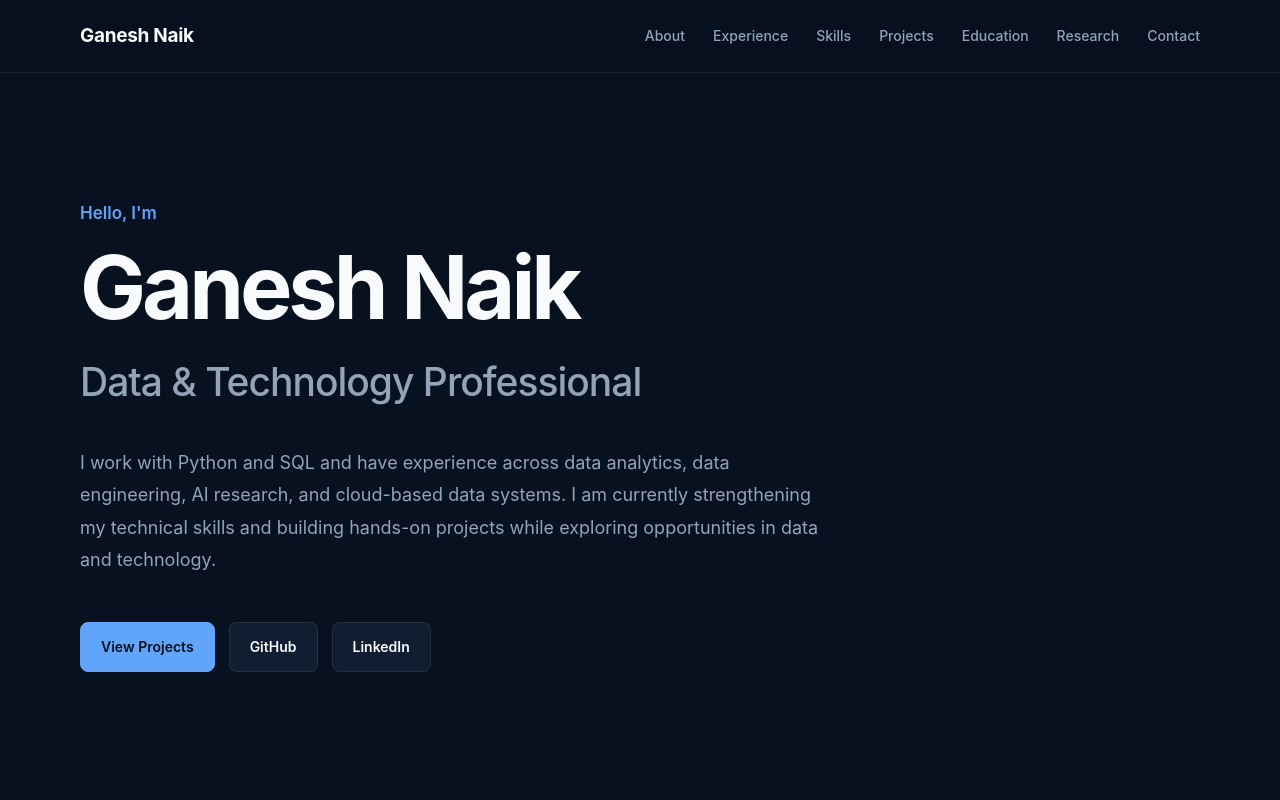
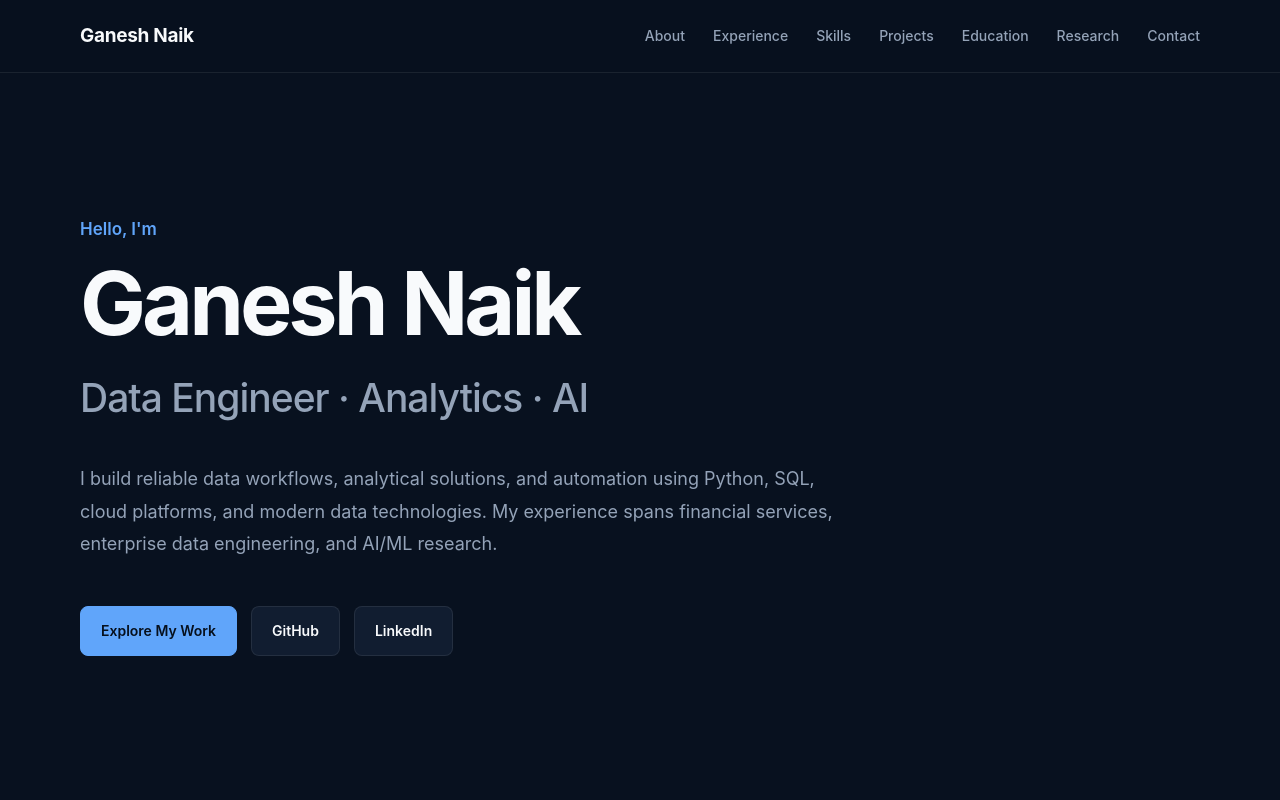
Before and after one commit to gnaik15/gnaik15.github.io, a plain HTML site: page index.html in a window 1280 px wide. Shown: the top 800 px of the page. Drawn offline with Linux system fonts and the light colour scheme.

Commit message:
Refine professional portfolio hero

```diff
--- a/index.html
+++ b/index.html
@@ -35,19 +35,19 @@
 
         <h1>Ganesh Naik</h1>
 
-        <h2>Data & Technology Professional</h2>
+        <h2>Data Engineer · Analytics · AI</h2>
 
         <p class="hero-description">
-            I work with Python and SQL and have experience across data analytics,
-            data engineering, AI research, and cloud-based data systems.
-            I am currently strengthening my technical skills and building
-            hands-on projects while exploring opportunities in data and technology.
+            I build reliable data workflows, analytical solutions, and automation
+            using Python, SQL, cloud platforms, and modern data technologies.
+            My experience spans financial services, enterprise data engineering,
+            and AI/ML research.
         </p>
 
         <div class="hero-buttons">
 
             <a href="#projects">
-                View Projects
+                Explore My Work
             </a>
 
             <a href="https://github.com/gnaik15" target="_blank">
```
